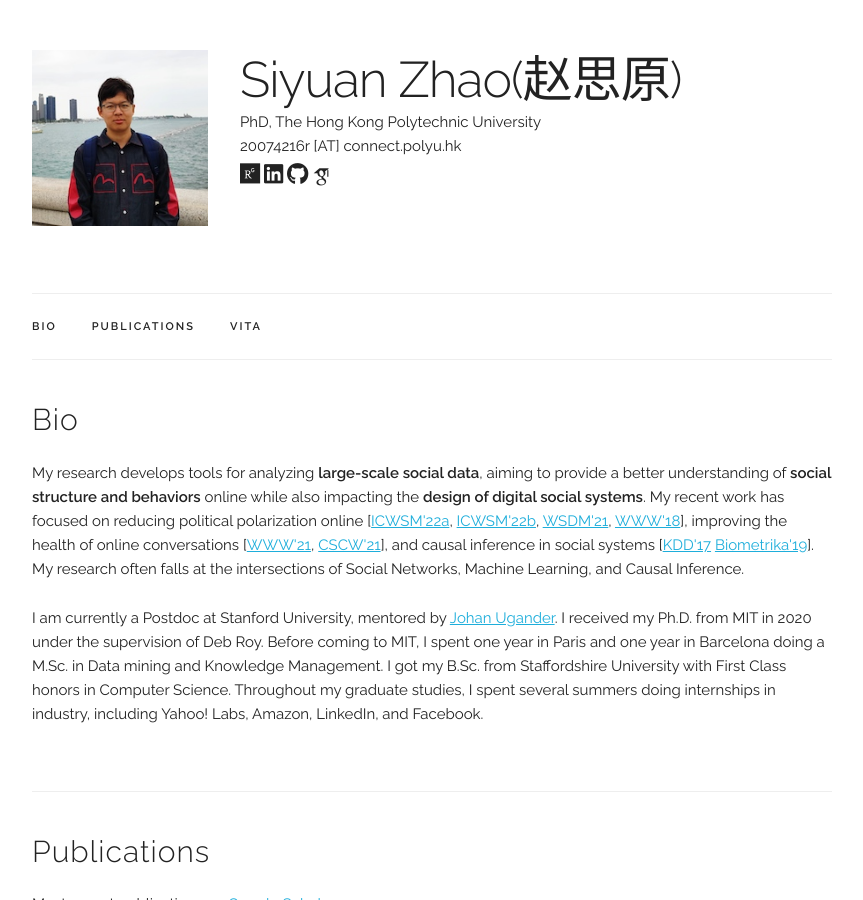
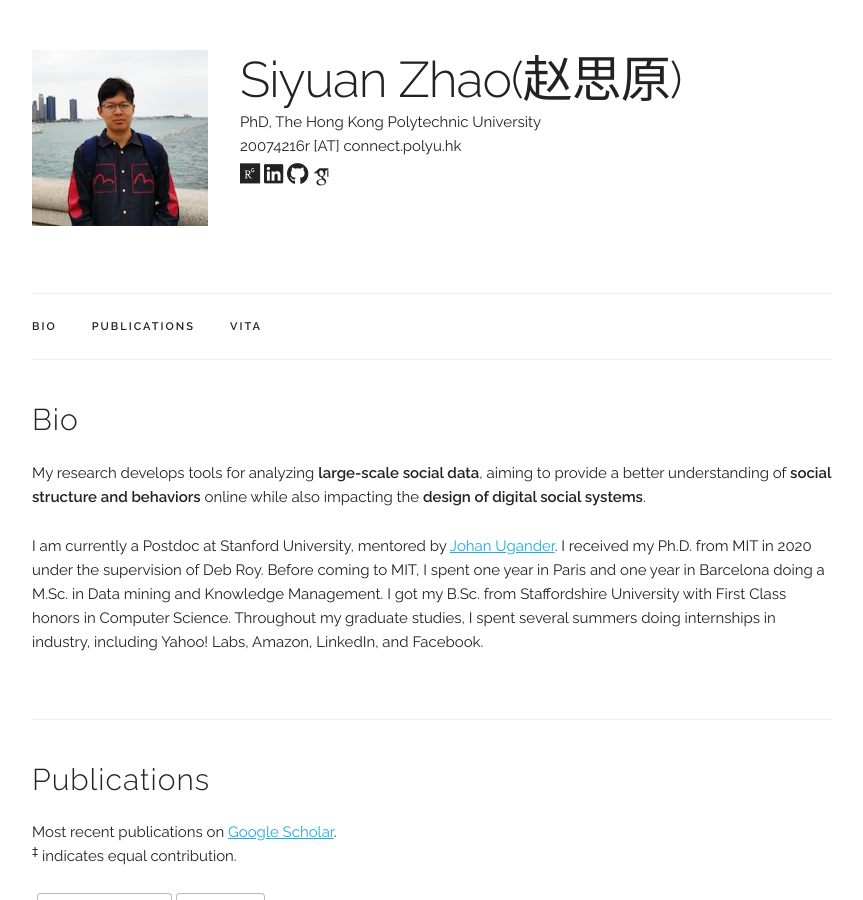
Before and after one commit to PeterZhao521/PeterZhao521.github.io, a Jekyll site: the page built from index.html, in a window 1280 px wide and 900 px high. Shown: the whole window, without its empty margins (208-1071 px from the left). Built offline with Jekyll 4.4.1, drawn with Linux system fonts in a browser that asks for light colours; nearby versions of some CDN libraries; some web fonts are replaced.

Commit message:
versin 2.0

```diff
--- a/_data/main_info.yaml
+++ b/_data/main_info.yaml
@@ -9,3 +9,4 @@ github: "https://github.com/PeterZhao521"
 research_gate: "https://www.researchgate.net/profile/Siyuan-Zhao-20"
 google_scholar: "https://scholar.google.com/citations?user=0HapBGEAAAAJ&hl=zh-CN"
 google_analystics_tracking_id: 'G-9VZ26CX6KP'
+cv_pdf: /assets/cv/cv_web.pdf
--- a/index.html
+++ b/index.html
@@ -7,18 +7,6 @@ title: Home
   <h4>Bio</h4>
   <p>
   My research develops tools for analyzing <b>large-scale social data</b>, aiming to provide a better understanding of <b>social structure and behaviors</b> online while also impacting the <b>design of digital social systems</b>.
-  My recent work has focused on reducing political polarization online
-  [<a href="assets/publications/2022_newsbridge/paper.pdf" target="_blank">ICWSM'22a</a>,
-  <a href="assets/publications/2022_flipfeed/paper.pdf" target="_blank">ICWSM'22b</a>,
-  <a href="assets/publications/2021_balanced_inf_max/paper.pdf" target="_blank">WSDM'21</a>,
-  <a href="assets/publications/2018_social_mirror/paper.pdf" target="_blank">WWW'18</a>],
-  improving the health of online conversations
-  [<a href="assets/publications/2021_dtox/paper.pdf" target="_blank">WWW'21</a>,
-  <a href="assets/publications/2021_social_catalysts/paper.pdf" target="_blank">CSCW'21</a>],
-  and causal inference in social systems
-  [<a href="assets/publications/2017_detecting_network_effects/paper.pdf" target="_blank">KDD'17</a>
-  <a href="assets/publications/2019_biometrika/paper.pdf" target="_blank">Biometrika'19</a>].
-  My research often falls at the intersections of Social Networks, Machine Learning, and Causal Inference.
   </p>
 
   <p>
@@ -212,7 +200,7 @@ title: Home
 <div class="docs-section" id="resume">
   <h4>Vitæ</h4>
 
-  <p>Full Resume in <a href={{ "/assets/cv/cv_web.pdf" | prepend: site.baseurl }} target="_blank">PDF</a>.</p>
+  <p>Full Resume in <a href="{{ site.data.main_info.cv_pdf | prepend: site.baseurl }}" target="_blank">PDF</a>.</p>
 
   <!-- The Timeline -->
   <ul class="timeline">
```
